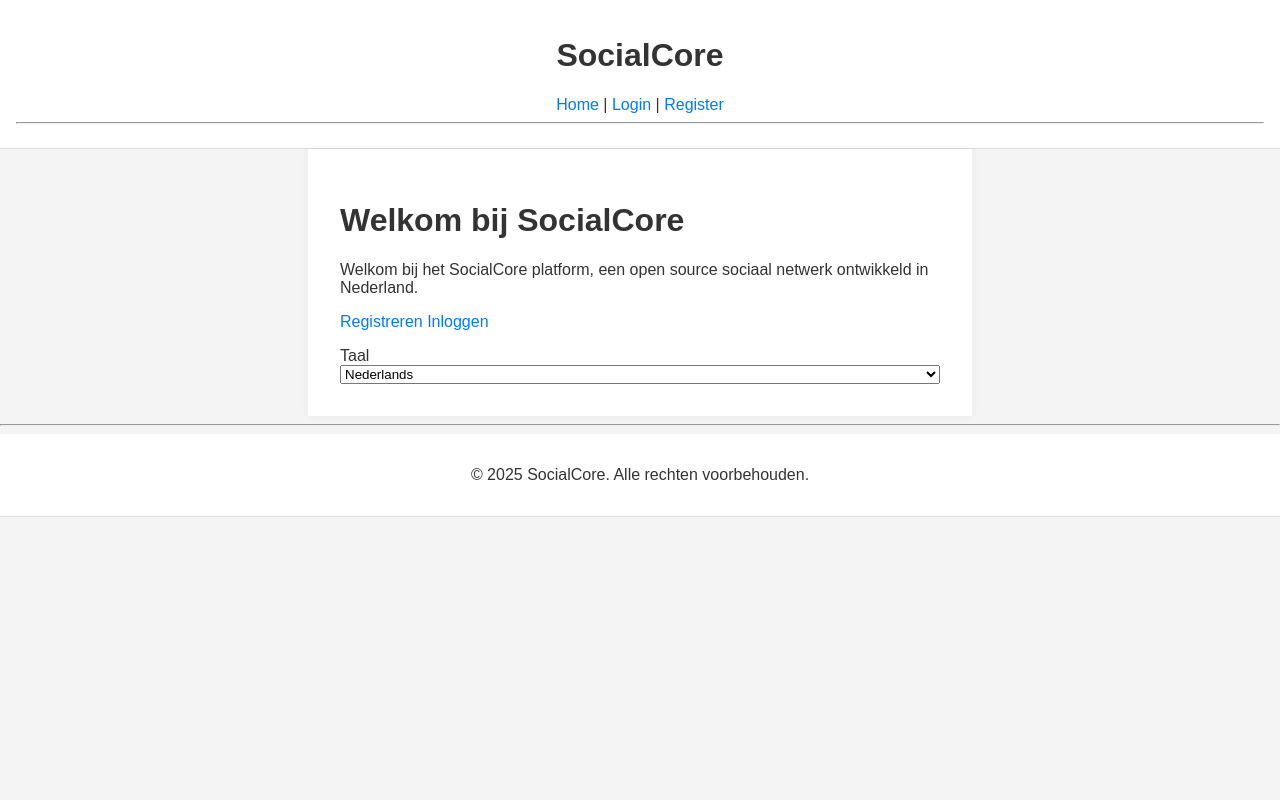
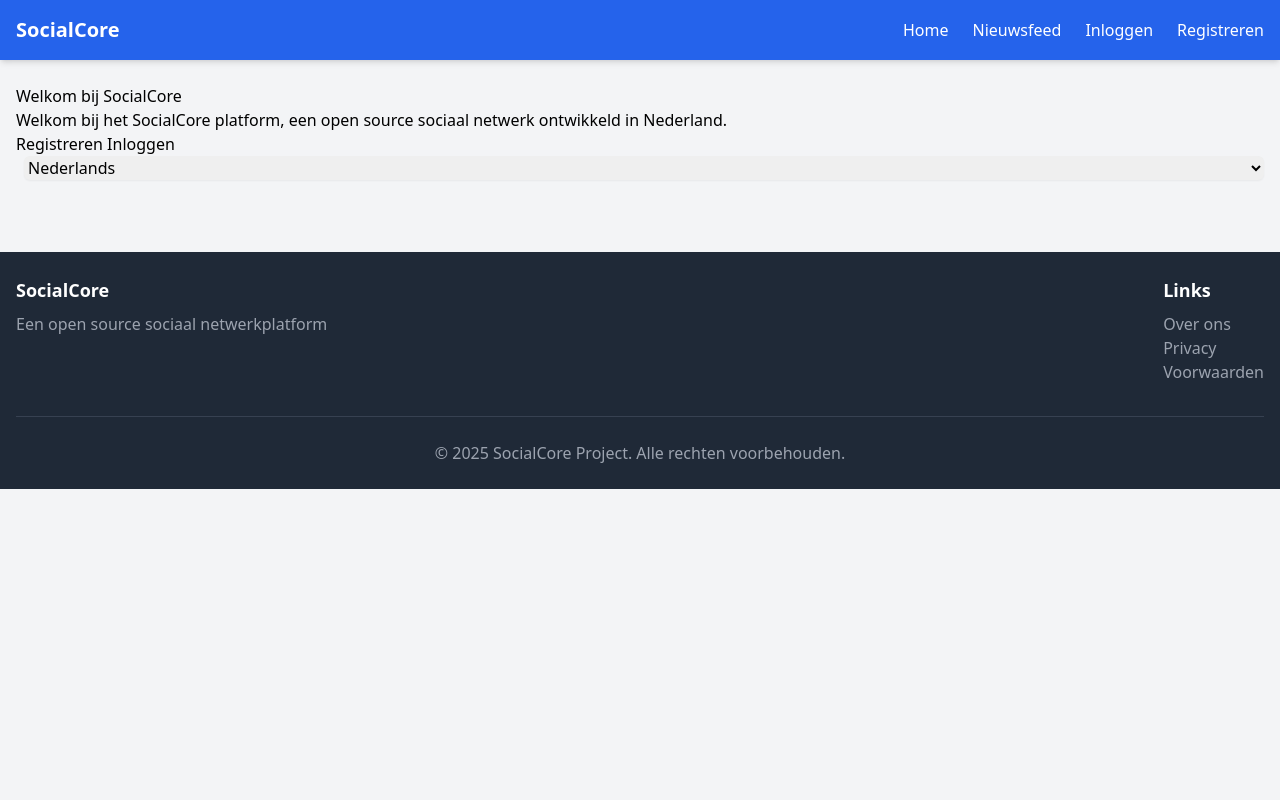
Before and after one commit to roedeltje/socialcore, a PHP site: page / in a window 1280 px wide. Run offline with PHP 8.4, Linux system fonts and the light colour scheme; some libraries are stand-ins or nearby versions.

Commit message:
header.php en footer.php bijgewerkt met de nieuwsfeed

```diff
--- a/app/Views/layout/footer.php
+++ b/app/Views/layout/footer.php
@@ -1,9 +1,25 @@
 </main>
 
-<hr>
-<footer>
-    <p>&copy; <?= date('Y') ?> SocialCore. Alle rechten voorbehouden.</p>
-</footer>
-
+    <footer class="bg-gray-800 text-white py-6 mt-12">
+        <div class="container mx-auto px-4">
+            <div class="flex flex-col md:flex-row justify-between">
+                <div class="mb-4 md:mb-0">
+                    <h3 class="text-lg font-semibold mb-2">SocialCore</h3>
+                    <p class="text-gray-400">Een open source sociaal netwerkplatform</p>
+                </div>
+                <div>
+                    <h3 class="text-lg font-semibold mb-2">Links</h3>
+                    <ul class="text-gray-400">
+                        <li><a href="<?= base_url('index.php?route=over') ?>" class="hover:text-white">Over ons</a></li>
+                        <li><a href="#" class="hover:text-white">Privacy</a></li>
+                        <li><a href="#" class="hover:text-white">Voorwaarden</a></li>
+                    </ul>
+                </div>
+            </div>
+            <div class="mt-8 pt-6 border-t border-gray-700 text-center text-gray-400">
+                <p>&copy; <?= date('Y') ?> SocialCore Project. Alle rechten voorbehouden.</p>
+            </div>
+        </div>
+    </footer>
 </body>
 </html>
--- a/app/Views/layout/header.php
+++ b/app/Views/layout/header.php
@@ -4,26 +4,32 @@
     <meta charset="UTF-8">
     <meta name="viewport" content="width=device-width, initial-scale=1.0">
     <title>SocialCore</title>
-    <link rel="stylesheet" href="/css/style.css">
+    <!-- Tailwind CSS CDN -->
+    <script src="https://cdn.tailwindcss.com"></script>
 </head>
-<body>
+<body class="bg-gray-100 min-h-screen">
+    <header class="bg-blue-600 text-white shadow-md">
+        <div class="container mx-auto px-4 py-4">
+            <div class="flex justify-between items-center">
+                <div>
+                    <a href="<?= base_url('index.php') ?>" class="text-xl font-bold">SocialCore</a>
+                </div>
+                <nav>
+                    <ul class="flex space-x-6">
+                        <li><a href="<?= base_url('index.php') ?>" class="hover:underline">Home</a></li>
+                        <li><a href="<?= base_url('index.php?route=feed') ?>" class="hover:underline">Nieuwsfeed</a></li>
+                        <?php if (isset($_SESSION['user_id'])): ?>
+                            <li><a href="<?= base_url('index.php?route=profile') ?>" class="hover:underline">Profiel</a></li>
+                            <li><a href="<?= base_url('index.php?route=messages') ?>" class="hover:underline">Berichten</a></li>
+                            <li><a href="<?= base_url('index.php?route=auth/logout') ?>" class="hover:underline">Uitloggen</a></li>
+                        <?php else: ?>
+                            <li><a href="<?= base_url('index.php?route=auth/login') ?>" class="hover:underline">Inloggen</a></li>
+                            <li><a href="<?= base_url('index.php?route=auth/register') ?>" class="hover:underline">Registreren</a></li>
+                        <?php endif; ?>
+                    </ul>
+                </nav>
+            </div>
+        </div>
+    </header>
 
-<header>
-    <h1>SocialCore</h1>
-    <nav>
-        <a href="<?= base_url('home') ?>">Home</a> |
-        <?php if (!isset($_SESSION['user_id'])): ?>
-            <a href="/login">Login</a> |
-            <a href="/register">Register</a>
-        <?php else: ?>
-            <?php if (is_admin()): ?>
-            <a href="/dashboard">Dashboard</a>
-            <?php endif; ?>
-            <a href="<?= base_url('profile') ?>">Profiel</a> |
-            <a href="/logout">Loguit</a>
-        <?php endif; ?>
-    </nav>
-    <hr>
-</header>
-
-<main>
+    <main class="container mx-auto px-4 py-6">
```
Also changed, not shown: app/Middleware/FeedMiddleware.php (+16 -7 lines).
